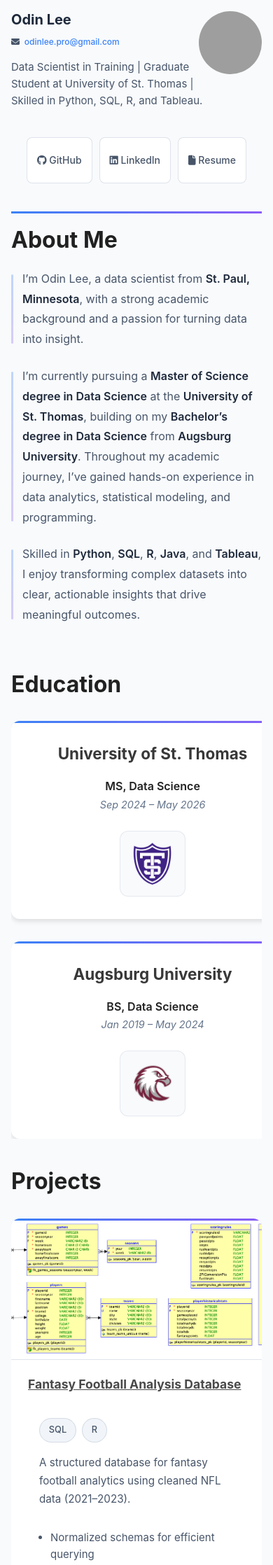
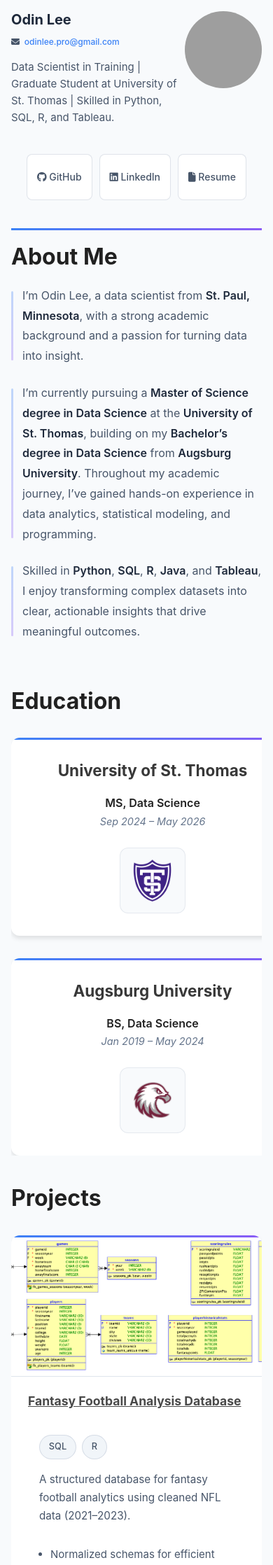
Before and after one commit to OdinLeePro/OdinLeePro.github.io, a Jekyll site: the page built from index.md, in a window 390 px wide. Shown: the top 2236 px of the page at 70% size. Built offline with Jekyll 4.4.1, drawn with Linux system fonts in a browser that asks for light colours; grey boxes are pictures that could not be loaded.

Commit message:
Add files via upload

```diff
--- a/assets/css/style.scss
+++ b/assets/css/style.scss
@@ -97,8 +97,8 @@ h1.section-title {
   border-radius: 50%;
   margin-bottom: 10px;
   max-width: 90%;
-  width: 160px;
-  height: 160px;
+  aspect-ratio: 1 / 1;
+  height: auto;
   display: block;
   margin-inline: auto;
   object-fit: cover;
@@ -509,11 +509,6 @@ h1:has(+ .addr) {
   .educationText h2::before { display: none; }
   .educationText p { padding-left: 0; }
 
-  .headshot {
-    width: 130px;
-    height: 130px;
-  }
-
   .headshot + h1,
   h1:has(+ .addr) {
     font-size: 28px;
@@ -528,11 +523,6 @@ h1:has(+ .addr) {
     margin-bottom: 1.5rem;
   }
 
-  .headshot {
-    width: 90px;
-    height: 90px;
-  }
-
   .headshot + h1,
   h1:has(+ .addr) {
     font-size: 20px;
```
